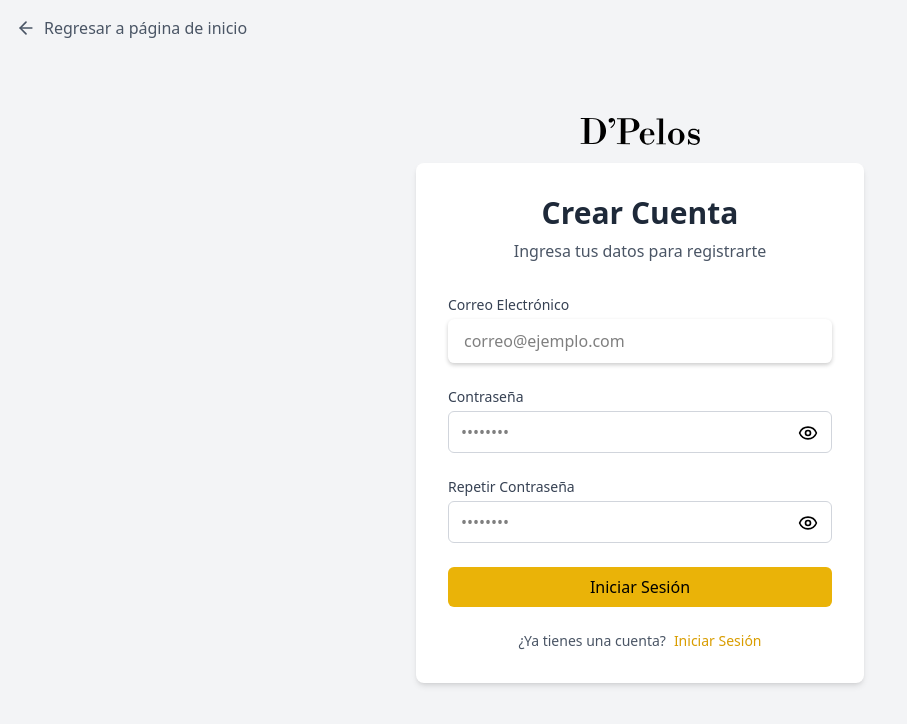
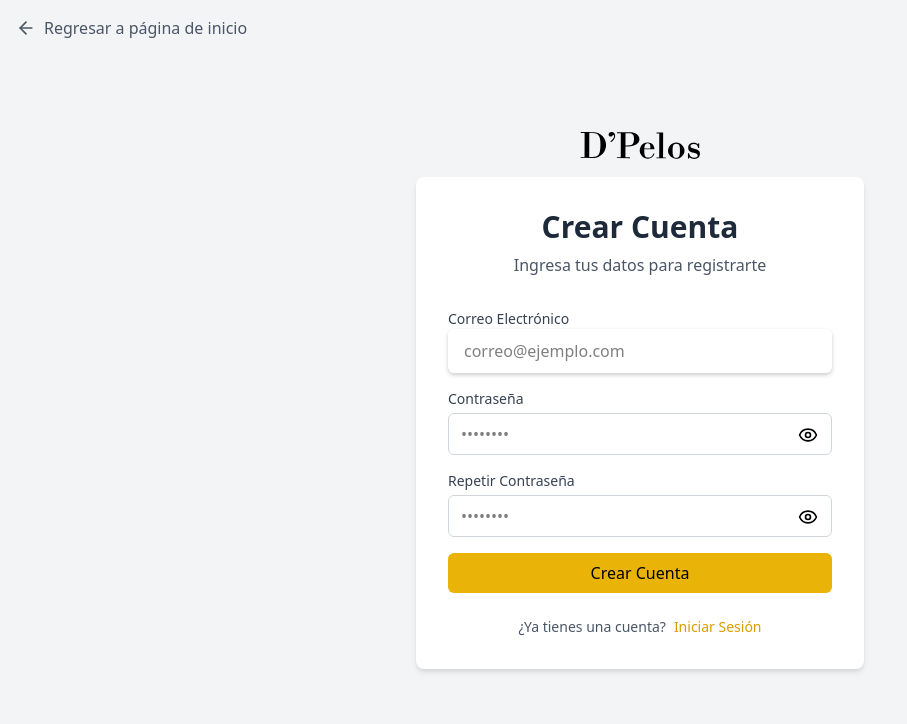
Before and after one commit to DIOR27/peluqueria, a React (Vite) app in the folder dpelos-client/: page /registro in a window 1280 px wide. Shown: the top 724 px of the page, without its empty margins (0-907 px from the left). Built offline with nearby package versions, Linux system fonts and the light colour scheme.

Commit message:
Added validation for auth pages

```diff
--- a/dpelos-client/src/pages/Login.jsx
+++ b/dpelos-client/src/pages/Login.jsx
@@ -1,15 +1,39 @@
 import { Link } from "react-router-dom";
 import dpelosn from "../assets/dpelosn.svg";
 import { Image } from "../components/ui/Image";
-import Input from "../components/ui/Input";
 import { Button } from "../components/ui/Button";
 import { ArrowLeft } from "lucide-react";
-import PasswordInput from "../components/ui/PasswordInput";
+import { Formik, Form } from "formik";
+import FormInput from "../components/ui/FormInput";
+import FormPasswordInput from "../components/ui/FormPasswordInput";
+import * as Yup from "yup";
+
+const initialValues = {
+  email: "",
+  password: "",
+};
+
+const validationSchema = Yup.object({
+  email: Yup.string()
+    .email("Formato de email inválido")
+    .required("El email es requerido"),
+  password: Yup.string().required("La contraseña es requerida"),
+});
+
+const handleSubmit = (values, { setSubmitting }) => {
+  setTimeout(() => {
+    console.log(values);
+    setSubmitting(false);
+  }, 3000);
+};
 
 export default function Login() {
   return (
     <div className="flex flex-col items-center justify-center h-screen bg-gray-100">
-      <Link className="absolute top-4 left-4 flex items-center text-gray-600 hover:text-gray-500 mb-4 gap-2" to="/">
+      <Link
+        className="absolute top-4 left-4 flex items-center text-gray-600 hover:text-gray-500 mb-4 gap-2"
+        to="/"
+      >
         <ArrowLeft className="w-5" />
         Regresar a página de inicio
       </Link>
@@ -23,33 +47,37 @@ export default function Login() {
         priority
       />
 
-      <div class="bg-white p-8 rounded-lg shadow-md w-full max-w-md">
-        <div class="flex flex-col items-center text-center mb-8">
-          <h1 class="text-3xl font-bold text-gray-800">Iniciar Sesión</h1>
-          <p class="text-gray-600 mt-2">Ingresa tus credenciales para acceder</p>
+      <div className="bg-white p-8 rounded-lg shadow-md w-full max-w-md">
+        <div className="flex flex-col items-center text-center mb-8">
+          <h1 className="text-3xl font-bold text-gray-800">Iniciar Sesión</h1>
+          <p className="text-gray-600 mt-2">
+            Ingresa tus credenciales para acceder
+          </p>
         </div>
 
-        <form class="space-y-6">
-          <div>
-            <Input
+        <Formik
+          initialValues={initialValues}
+          validationSchema={validationSchema}
+          onSubmit={handleSubmit}
+        >
+          {({ isSubmitting }) => (
+            <Form>
+              <FormInput
                 label="Correo Electrónico"
+                name="email"
                 type="email"
-              id="email"
-              name="email"
-              required
                 placeholder="correo@ejemplo.com"
               />
-          </div>
-
-          <div>
-            <PasswordInput className="" />
-          </div>
-
-          <div class="flex items-center justify-end mb-8">
-            <div class="text-sm">
+              <FormPasswordInput
+                label="Contraseña"
+                name="password"
+                placeholder="Ingresa tu contraseña"
+              />
+              <div className="flex items-center justify-end mb-8">
+                <div className="text-sm">
                   <Link
                     to="/forgot-password"
-                class="font-medium text-gold-600 hover:text-gold-500 ml-2"
+                    className="font-medium text-gold-600 hover:text-gold-500 ml-2"
                   >
                     ¿Olvidaste tu contraseña?
                   </Link>
@@ -57,16 +85,24 @@ export default function Login() {
               </div>
 
               <div>
-            <Button className="w-full" type="subtmit">Iniciar Sesión</Button>
+                <Button
+                  className="w-full"
+                  type="subtmit"
+                  disabled={isSubmitting}
+                >
+                  Iniciar Sesión
+                </Button>
               </div>
-        </form>
+            </Form>
+          )}
+        </Formik>
 
-        <div class="text-center mt-6">
-          <p class="text-sm text-gray-600">
+        <div className="text-center mt-6">
+          <p className="text-sm text-gray-600">
             ¿No tienes una cuenta?
             <Link
               to="/registro"
-              class="font-medium text-gold-600 hover:text-gold-500 ml-2"
+              className="font-medium text-gold-600 hover:text-gold-500 ml-2"
             >
               Regístrate
             </Link>
--- a/dpelos-client/src/pages/Signup.jsx
+++ b/dpelos-client/src/pages/Signup.jsx
@@ -2,14 +2,42 @@ import { ArrowLeft } from "lucide-react";
 import { Link } from "react-router-dom";
 import dpelosn from "../assets/dpelosn.svg";
 import { Image } from "../components/ui/Image";
-import Input from "../components/ui/Input";
-import PasswordInput from "../components/ui/PasswordInput";
 import { Button } from "../components/ui/Button";
+import { Formik, Form } from "formik";
+import * as Yup from "yup";
+import FormPasswordInput from "../components/ui/FormPasswordInput";
+import FormInput from "../components/ui/FormInput";
+
+const initialValues = {
+  email: "",
+  password: "",
+  confirmPassword: "",
+};
+
+const validationSchema = Yup.object({
+  email: Yup.string()
+    .email("Formato de email inválido")
+    .required("El email es requerido"),
+  password: Yup.string().required("La contraseña es requerida"),
+  confirmPassword: Yup.string()
+    .oneOf([Yup.ref("password"), null], "Las contraseñas deben coincidir")
+    .required("La confirmación de contraseña es requerida"),
+});
+
+const handleSubmit = (values, { setSubmitting }) => {
+  setTimeout(() => {
+    console.log(values);
+    setSubmitting(false);
+  }, 3000);
+};
 
 export default function Signup() {
   return (
     <div className="flex flex-col items-center justify-center h-screen bg-gray-100">
-      <Link className="absolute top-4 left-4 flex items-center text-gray-600 hover:text-gray-500 mb-4 gap-2" to="/">
+      <Link
+        className="absolute top-4 left-4 flex items-center text-gray-600 hover:text-gray-500 mb-4 gap-2"
+        to="/"
+      >
         <ArrowLeft className="w-5" />
         Regresar a página de inicio
       </Link>
@@ -23,44 +51,59 @@ export default function Signup() {
         priority
       />
 
-      <div class="bg-white p-8 rounded-lg shadow-md w-full max-w-md">
-        <div class="text-center mb-8">
-          <h1 class="text-3xl font-bold text-gray-800">Crear Cuenta</h1>
-          <p class="text-gray-600 mt-2">Ingresa tus datos para registrarte</p>
+      <div className="bg-white p-8 rounded-lg shadow-md w-full max-w-md">
+        <div className="text-center mb-8">
+          <h1 className="text-3xl font-bold text-gray-800">Crear Cuenta</h1>
+          <p className="text-gray-600 mt-2">
+            Ingresa tus datos para registrarte
+          </p>
         </div>
 
-        <form class="space-y-6">
-          <div>
-            <Input
+        <Formik
+          initialValues={initialValues}
+          validationSchema={validationSchema}
+          onSubmit={handleSubmit}
+        >
+          {({ isSubmitting }) => (
+            <Form>
+              <FormInput
                 label="Correo Electrónico"
+                name="email"
                 type="email"
-              id="email"
-              name="email"
-              required
                 placeholder="correo@ejemplo.com"
               />
-          </div>
+              <FormPasswordInput
+                label="Contraseña"
+                name="password"
+                placeholder="••••••••"
+                id="password"
+              />
+              <FormPasswordInput
+                label="Repetir Contraseña"
+                name="confirmPassword"
+                placeholder="••••••••"
+                id="confirmPassword"
+              />
 
               <div>
-            <PasswordInput />
+                <Button
+                  className="w-full"
+                  type="subtmit"
+                  disabled={isSubmitting}
+                >
+                  Crear Cuenta
+                </Button>
               </div>
+            </Form>
+          )}
+        </Formik>
 
-          <div>
-            <PasswordInput label="Repetir Contraseña" />
-          </div>
-
-          <div>
-            <Button className="w-full" type="subtmit">Iniciar Sesión</Button>
-          </div>
-        </form>
-
-        {/* <!-- Enlace para login --> */}
-        <div class="text-center mt-6">
-          <p class="text-sm text-gray-600">
+        <div className="text-center mt-6">
+          <p className="text-sm text-gray-600">
             ¿Ya tienes una cuenta?
             <Link
               to="/ingresar"
-              class="font-medium text-gold-600 hover:text-gold-500 ml-2"
+              className="font-medium text-gold-600 hover:text-gold-500 ml-2"
             >
               Iniciar Sesión
             </Link>
```
Lines whose indentation alone changed are shown as unchanged.
